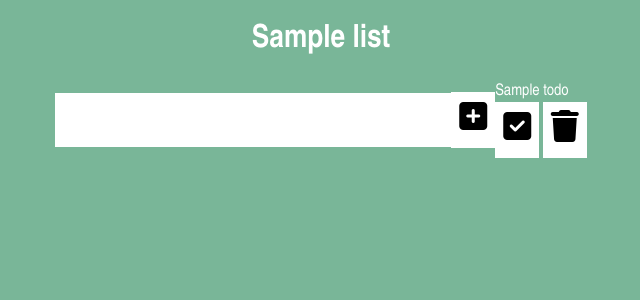
After one commit to Alexander-Jordan/TodoApp, a Symfony app: template templates/main/list.html.twig in a window 1280 px wide. The commit adds this page. Shown: the top 300 px of the page, without its empty margins (319-959 px from the left). Run offline with Twig, Linux system fonts and the light colour scheme; the template is opened without the code that fills it: most values are stand-ins (such as "Sample title", 1, 10 or a date in 2020); some libraries are stand-ins or nearby versions.

```diff
--- a/public/css/style.css
+++ b/public/css/base.style.css
@@ -10,20 +10,6 @@ body {
     color: white;
 }
 
-header, form {
-    display: flex;
-    justify-content: center;
-    align-items: center;
-    min-height: 10vh;
-}
-
-form input, form button {
-    padding: 0.5rem;
-    font-size: 2rem;
-    border: none;
-    background-color: white;
-}
-
 form button {
     color: black;
     transition: .2s;
--- /dev/null
+++ b/public/css/list.style.css
@@ -0,0 +1,24 @@
+header, form {
+    display: flex;
+    justify-content: center;
+    align-items: center;
+    min-height: 10vh;
+}
+
+form input, form button {
+    padding: 0.5rem;
+    font-size: 2rem;
+    border: none;
+    background-color: white;
+}
+
+.todo-container{
+    display: flex;
+    justify-content: center;
+    align-items: center;
+}
+
+.todo-list{
+    min-width: 30%;
+    list-style: none;
+}
--- /dev/null
+++ b/public/css/main.style.css
@@ -0,0 +1,6 @@
+header, form {
+    display: flex;
+    justify-content: center;
+    align-items: center;
+    min-height: 10vh;
+}
--- a/templates/base.html.twig
+++ b/templates/base.html.twig
@@ -7,11 +7,14 @@
            and uncomment the following Encore helpers to start using Symfony UX #}
         {% block stylesheets %}
             {#{{ encore_entry_link_tags('app') }}#}
-            <link rel="stylesheet" href="{{ asset('css/style.css') }}">
+            <script src="https://kit.fontawesome.com/fcfd809e66.js" crossorigin="anonymous"></script>
+            <link rel="stylesheet" href="{{ asset('css/base.style.css') }}">
         {% endblock %}
 
         {% block javascripts %}
             {#{{ encore_entry_script_tags('app') }}#}
+            <script src="https://ajax.googleapis.com/ajax/libs/jquery/3.5.1/jquery.min.js"></script>
+            <script src="{{ asset('js/app.js') }}"></script>
         {% endblock %}
     </head>
     <body>
--- /dev/null
+++ b/templates/main/list.html.twig
@@ -0,0 +1,31 @@
+{% extends "base.html.twig" %}
+
+{% block title %}{{ list }}{% endblock %}
+
+{% block stylesheets %}
+{{ parent() }}
+<link rel="stylesheet" href="{{ asset('css/list.style.css') }}">
+{% endblock %}
+
+{% block body %}
+<header>
+    <h1>{{ list }}</h1>
+</header>
+<form>
+    <input type="text" class="todo-input">
+    <button type="submit" class="todo-add">
+        <i class="fas fa-plus-square"></i>
+    </button>
+    <div class="todo-container">
+        <ul class="todo-list">
+            {% for todo in todoList.todos %}
+            <div class="todo">
+                <li class="todo-item">{{ todo.title }}</li>
+                <button class="complete-btn"><i class="fas fa-check-square"></i></button>
+                <button class="delete-btn"><i class="fas fa-trash"></i></button>
+            </div>
+            {% endfor %}
+        </ul>
+    </div>
+</form>
+{% endblock %}
```
Also changed, not shown: src/Controller/MainController.php (+20 -2 lines), templates/main/main.html.twig (+10 -11 lines), public/js/app.js.
